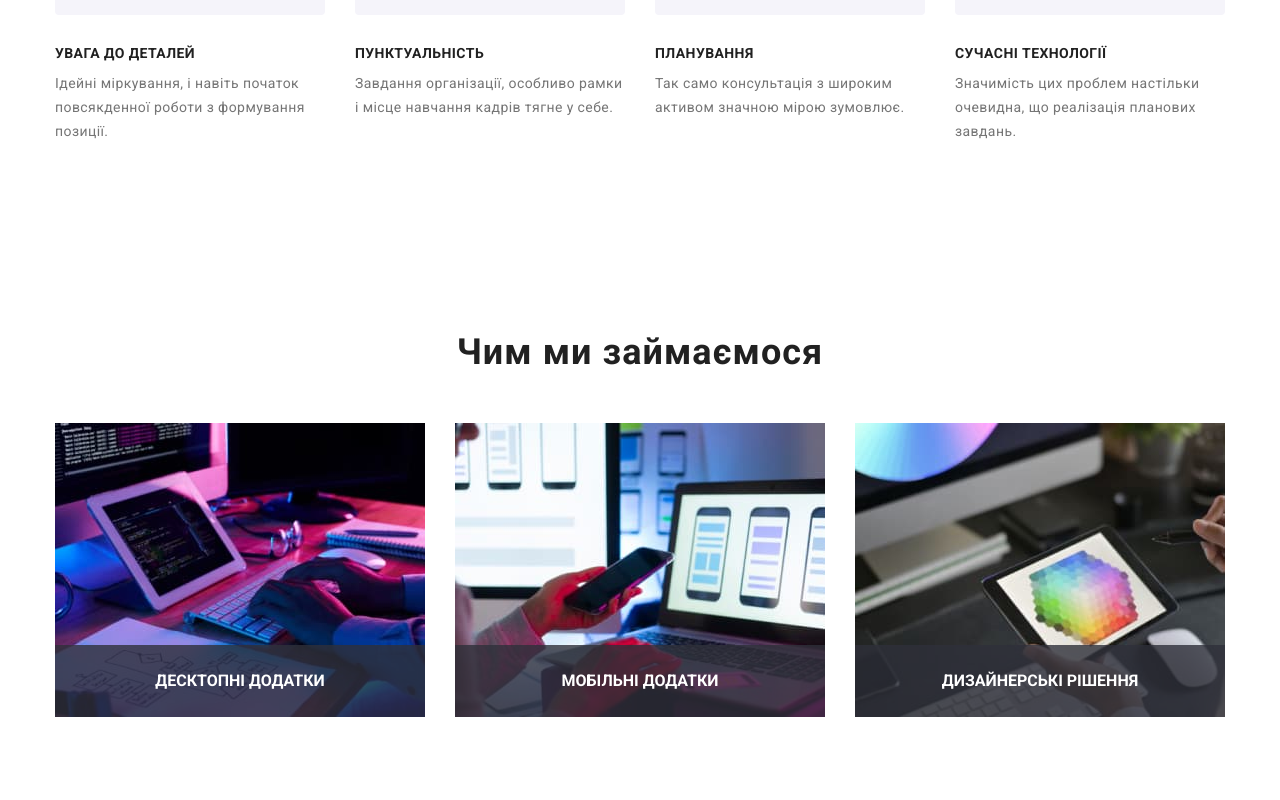
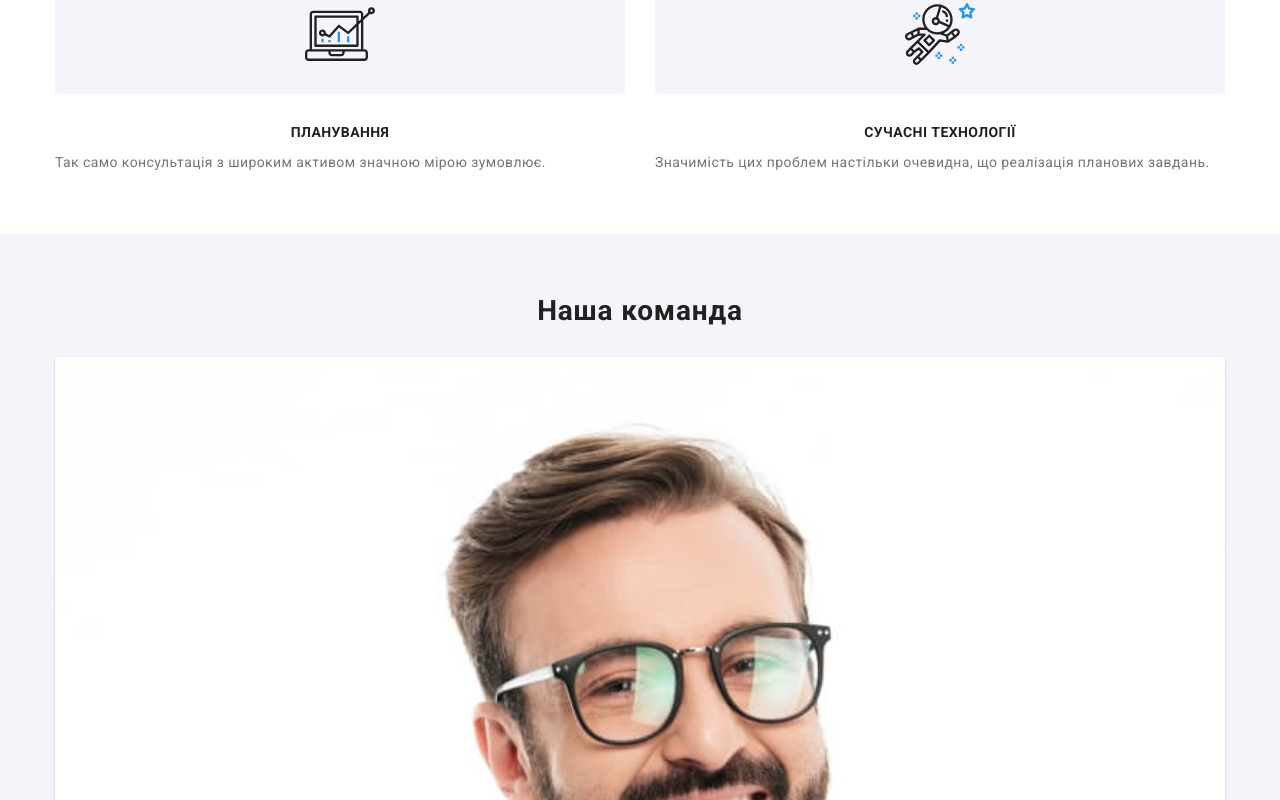
Before and after one commit to SerhiiOd/goit-markup-hw-08, a plain HTML site: page index.html in a window 1280 px wide. Shown: the part 880-1680 px from the top of the page. Drawn offline with nearby package versions, Linux system fonts and the light colour scheme.

Commit message:
480 to 768

```diff
--- a/index.html
+++ b/index.html
@@ -19,7 +19,7 @@
   </head>
   <body>
     <!--Шапка-->
-    <header class="page-header">
+    <!-- <header class="page-header">
       <div class="container item-link">
         <nav class="main-nav">
           <a href="./index.html" class="main-nav__logo"
@@ -54,7 +54,7 @@
           </li>
         </ul>
       </div>
-    </header>
+    </header> -->
     <main>
       <!--Банер-->
       <section class="hero-overlay">
@@ -119,7 +119,7 @@
         </div>
       </section>
       <!--Заняття-->
-      <section class="section">
+      <!-- <section class="section">
         <div class="container">
           <h2 class="glava">Чим ми займаємося</h2>
           <ul class="images">
@@ -158,7 +158,7 @@
             </li>
           </ul>
         </div>
-      </section>
+      </section> -->
       <!--Команда-->
       <section class="section glava-job-title">
         <div class="container">
@@ -360,7 +360,7 @@
       </section>
     </main>
     <!--Підвал-->
-    <footer class="drop-info">
+    <!-- <footer class="drop-info">
       <div class="container foot-flex">
         <div class="flogo">
           <a href="./index.html" class="flogo__link">Web<span class="flogo__style">Studio</span></a>
@@ -423,7 +423,7 @@
           </button>
         </form>
       </div>
-    </footer>
+    </footer> -->
     <div class="backdrop is-hidden" data-modal>
       <div class="modal">
         <button type="button" class="close" data-modal-close>
--- a/sass/components/_about.scss
+++ b/sass/components/_about.scss
@@ -2,24 +2,19 @@
   padding-bottom: 0;
 }
 
-.visually-hidden {
-  position: absolute;
-  width: 1px;
-  height: 1px;
-  margin: -1px;
-  border: 0;
-  padding: 0;
-  white-space: nowrap;
-  clip-path: inset(100%);
-  clip: rect(0 0 0 0);
-  overflow: hidden;
+.about {
+  //   display: flex;
+  //   margin-right: -30px;
+  @media screen and (min-width: 768px) {
+    display: flex;
+    flex-wrap: wrap;
+    gap: 30px;
+    margin-right: -30px;
+  }
 }
 
-.about {
-  display: flex;
-  margin-right: -30px;
-
 .about__chapter {
+  text-align: center;
   font-weight: 700;
   font-size: 14px;
   line-height: calc(16 / 14);
@@ -33,6 +28,10 @@
   color: var(--color-text-p);
   line-height: calc(24 / 14);
   letter-spacing: 0.03em;
+  margin-bottom: 30px;
+
+  @media screen and (min-width:768px) {
+    margin-bottom: 0;
   }
 }
 
@@ -46,7 +45,10 @@
   border-radius: 4px;
 }
 
-.about > .about__item {
-  flex-basis: calc(100% / 4 - 30px);
-  margin-right: var(--margin-content);
+.about__item {
+  //   width: calc(100% / 4 - 30px);
+  //   margin-right: var(--margin-content);
+  @media screen and (min-width: 768px) {
+    width: calc(100% / 2 - 30px);
   }
+}
--- a/sass/components/_base.scss
+++ b/sass/components/_base.scss
@@ -37,6 +37,8 @@ ul {
 
 img {
   display: block;
+  width: 100%;
+  height: auto;
 }
 
 textarea {
@@ -46,21 +48,49 @@ textarea {
 /* Розмітка */
 
 .section {
-  padding-top: 94px;
-  padding-bottom: 94px;
+  padding-top: 60px;
+  padding-bottom: 60px;
 }
 
 .container {
-  width: 1200px;
+  width: 100%;
   padding: 0 15px;
   margin: 0 auto;
+
+  @media screen and (min-width: 480px) {
+    width: 480px;
+  }
+
+  @media screen and (min-width: 768px) {
+    width: 768px;
+  }
+
+  @media screen and (min-width: 1200px) {
+    width: 1200px;
+  }
 }
 
 .glava {
   text-align: center;
   font-weight: 700;
-  font-size: 36px;
-  line-height: calc(42 / 36);
+  // font-size: 36px;
+  // line-height: calc(42 / 36);
+  font-size: 28px;
+  line-height: calc(33 / 28);
   letter-spacing: 0.03em;
-  margin-bottom: 50px;
+  // margin-bottom: 50px;
+  margin-bottom: 30px;
 }
+
+.visually-hidden {
+  position: absolute;
+  width: 1px;
+  height: 1px;
+  margin: -1px;
+  border: 0;
+  padding: 0;
+  white-space: nowrap;
+  clip-path: inset(100%);
+  clip: rect(0 0 0 0);
+  overflow: hidden;
+}
--- a/sass/components/_clients.scss
+++ b/sass/components/_clients.scss
@@ -1,9 +1,11 @@
 .client {
   display: flex;
+  flex-wrap: wrap;
   gap: 30px;
 
   .client__item {
-    width: calc(100% - 150px / 6);
+    // width: calc(100% - 150px / 6);
+    flex-basis: calc((100% - 30px) / 2);
     height: 92px;
     cursor: pointer;
   }
--- a/sass/components/_hero.scss
+++ b/sass/components/_hero.scss
@@ -13,12 +13,20 @@
   .hero-overlay__text {
     color: var(--color-text-title-button);
     font-weight: 900;
-    font-size: 44px;
-    line-height: calc(60 / 44);
+    font-size: 26px;
+    line-height: calc(42 / 26);
     letter-spacing: 0.06em;
     text-transform: uppercase;
     margin-bottom: 30px;
     text-align: center;
+    // color: var(--color-text-title-button);
+    // font-weight: 900;
+    // font-size: 44px;
+    // line-height: calc(60 / 44);
+    // letter-spacing: 0.06em;
+    // text-transform: uppercase;
+    // margin-bottom: 30px;
+    // text-align: center;
   }
 }
 
@@ -30,7 +38,8 @@
   font-size: 16px;
   line-height: calc(30 / 16);
   letter-spacing: 0.06em;
-  padding: 10px 32px;
+  padding: 10px 24px;
+  // padding: 10px 32px;
   border-radius: 4px;
   border: 0;
   transition: background-color 250ms cubic-bezier(0.4, 0, 0.2, 1),
--- a/sass/components/_team.scss
+++ b/sass/components/_team.scss
@@ -3,9 +3,9 @@
 }
 
 .badge {
-  display: flex;
-  margin-top: -30px;
-  margin-right: -30px;
+  // display: flex;
+  // margin-top: -30px;
+  // margin-right: -30px;
 
   .badge__card {
     background-color: var(--color-text-title-button);
@@ -17,7 +17,7 @@
   & > .badge__card {
     flex-basis: calc(100% / 4 - 30px);
     margin-top: var(--margin-content);
-    margin-right: var(--margin-content);
+    // margin-right: var(--margin-content);
   }
 }
 
```
Also changed, not shown: css/main.css, css/main.min.css, 2 other files. Lines whose indentation alone changed are shown as unchanged.
